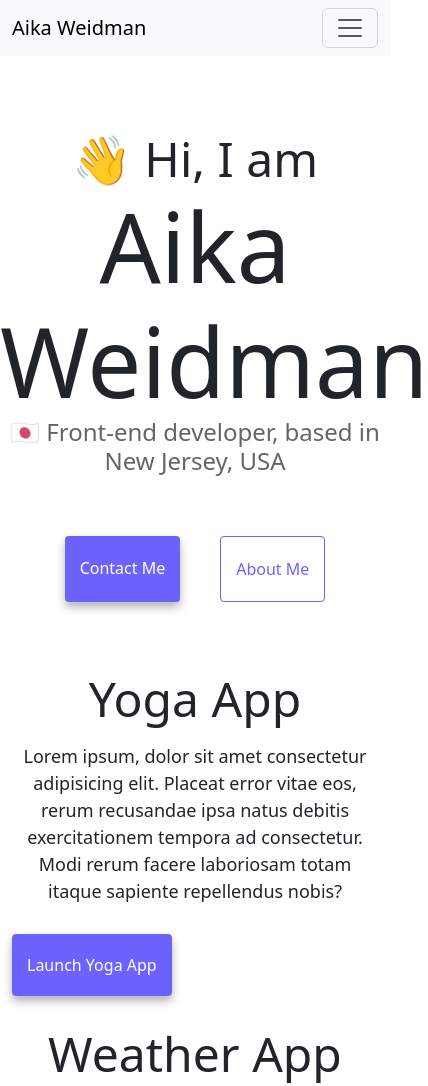
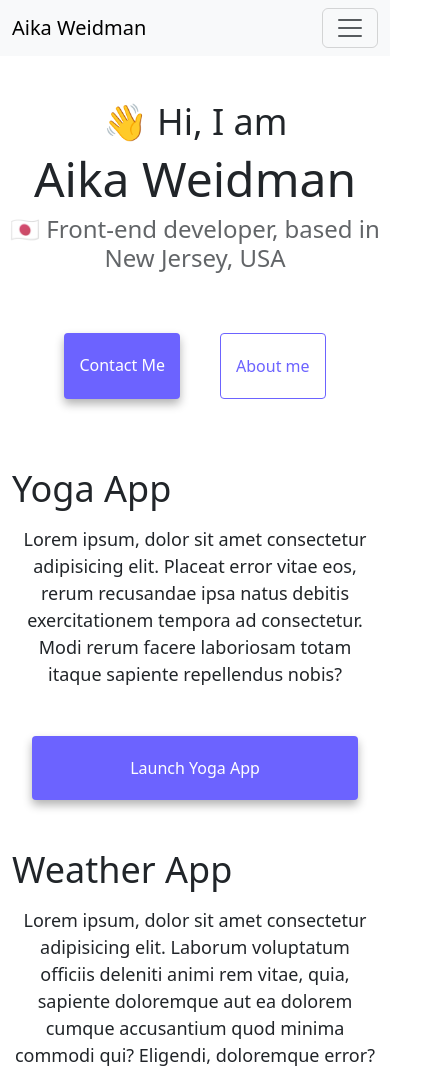
Before and after one commit to aweidman110/responsive-wk3-homework-homepage, a plain HTML site: page index.html in a window 390 px wide. Shown: the top 1086 px of the page, 428 px wide, since content can reach past the window. Drawn offline with nearby package versions, Linux system fonts and the light colour scheme.

Commit message:
improved css

```diff
--- a/style/styles.css
+++ b/style/styles.css
@@ -5,21 +5,20 @@
 }
 
 body {
-  margin: 60px auto;
-  max-width: 800px;
-  margin-top: 130px;
+  margin: 100px 0;
 }
 
 h1,
 h2,
 h3 {
-  text-align: center;
   margin: 0;
 }
 
 h1 {
   font-size: 96px;
 }
+
+
 
 h2 {
   font-size: 48px;
@@ -33,7 +32,6 @@ h3 {
 p {
   font-size: 18px;
   line-height: 1.5;
-  text-align: center;
 }
 
 .navigation-links {
@@ -44,26 +42,26 @@ p {
 
 .navigation-links a {
   margin: 20px;
+
+}
+
+.primary-link {
+  background: var(--primary-color);
+  box-shadow: var(--box-shadow);
+  color: white;
   border-radius: 4px;
   padding: 20px 15px;
   text-decoration: none;
   text-transform: capitalize;
 }
 
-.primary-link {
-  background: var(--primary-color);
-  box-shadow: var(--box-shadow);
+.primary-link:hover {
   color: white;
-  margin-bottom: 55px;
-  border-radius: 4px;
-  padding: 20px 15px;
-  text-decoration: none;
 }
 
 .secondary-link {
   color: var(--primary-color);
   border: 1px solid var(--primary-color);
-  margin-bottom: 55px;
   border-radius: 4px;
   padding: 20px 15px;
   text-decoration: none;
@@ -76,7 +74,6 @@ p {
 }
 
 .about-paragraphs {
-  display: flex;
   margin: 30px 0;
 }
 
@@ -95,3 +92,24 @@ p {
 .email-link:hover {
   text-decoration: underline;
 }
+
+@media (max-width: 576px) {
+  h1 {
+    font-size: 48px;
+    line-height: 1.5;
+  }
+
+  h2 {
+    font-size: 36px;
+  }
+
+  p {
+    text-align: center;
+  }
+
+  .project-link {
+    display: block;
+    text-align: center;
+    margin: 0 20px;
+  }
+}
```
